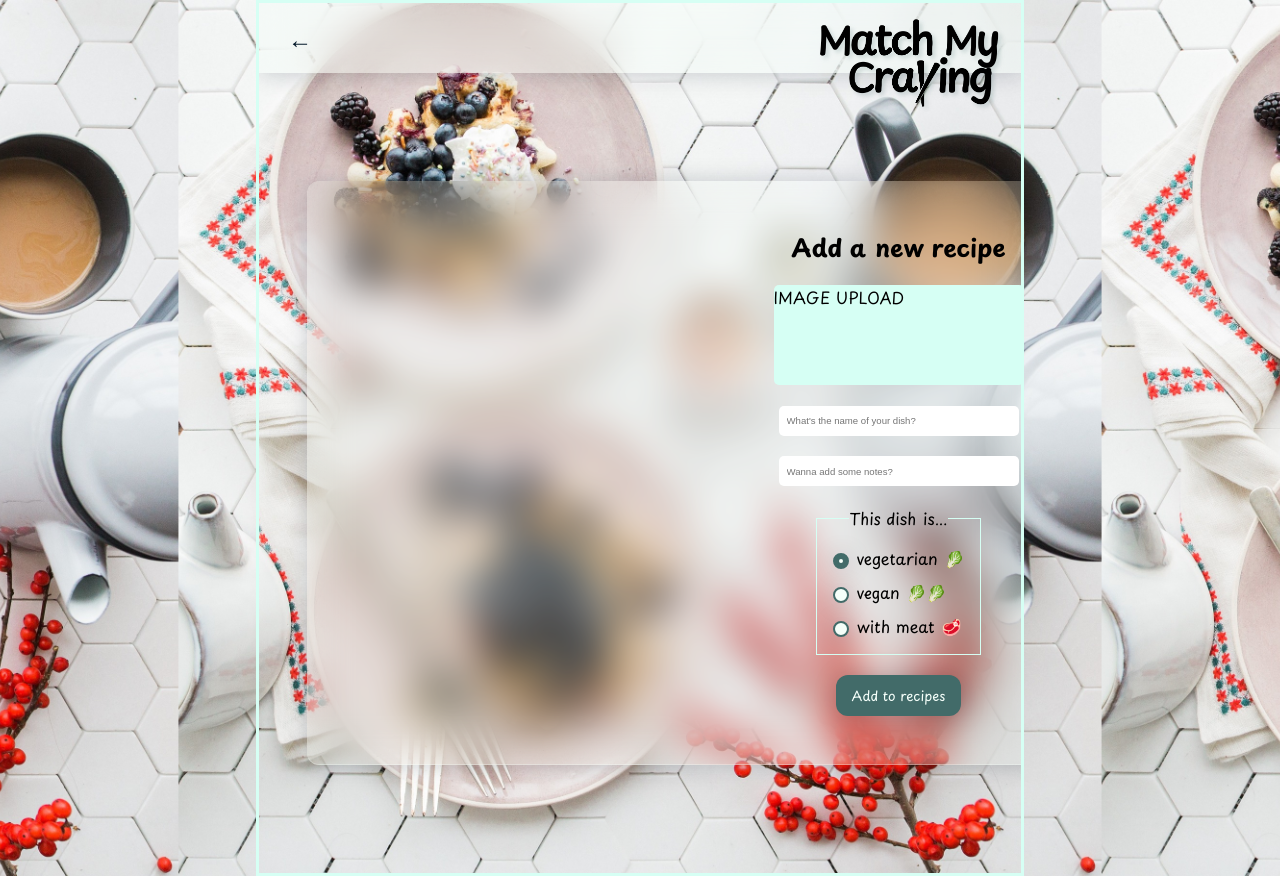
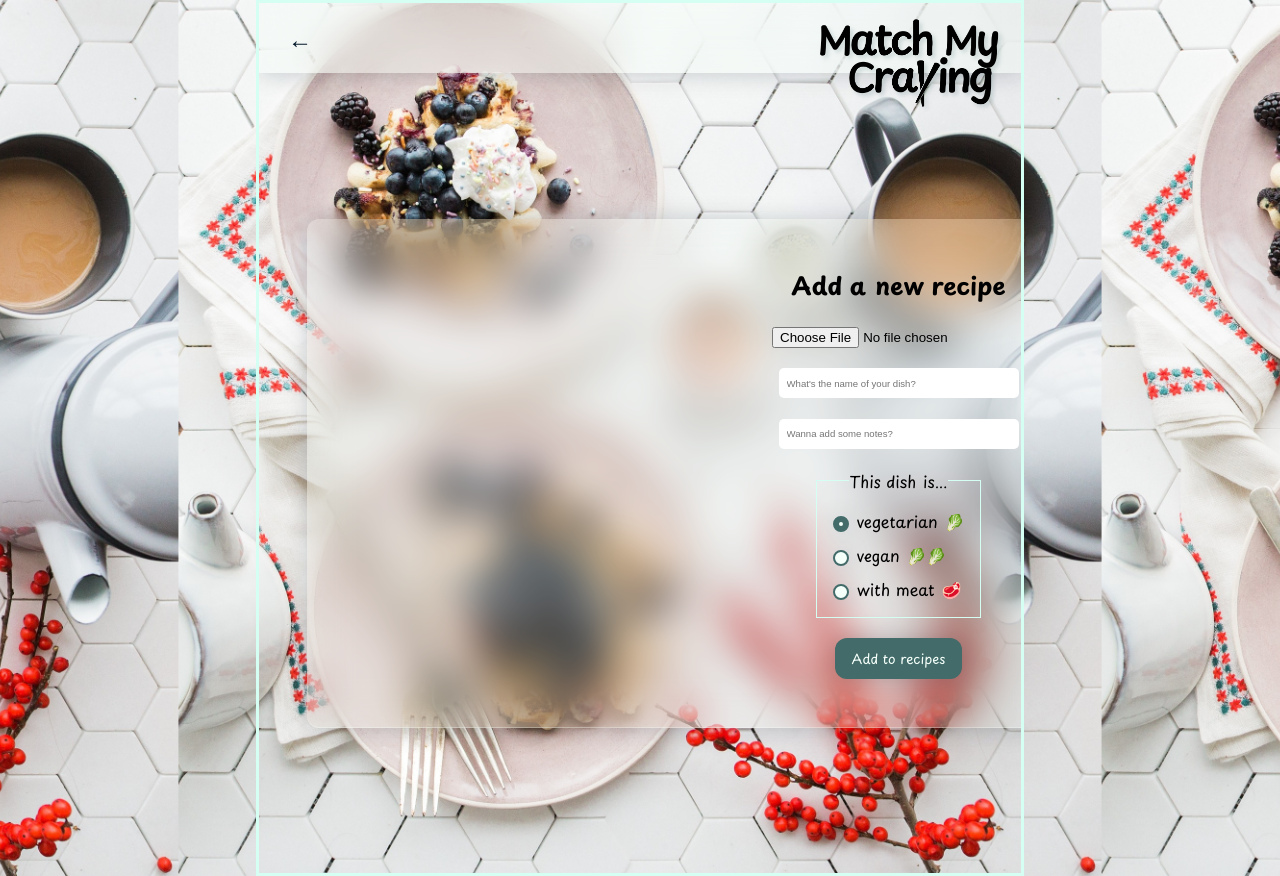
Before and after one commit to itsTHL/match-my-craving, a Next.js app: page /newrecipe in a window 1280 px wide. Built offline with nearby package versions, Linux system fonts and the light colour scheme; no server answers.

Commit message:
implement img upload add functions that handle img upload update form component

```diff
--- a/src/components/RecipeForm.js
+++ b/src/components/RecipeForm.js
@@ -2,16 +2,23 @@ import styles from "./RecipeForm.module.css";
 import { useRouter } from "next/router";
 import FoodPref from "./FoodPref";
 
-export default function RecipeForm({ onHandleSubmit, create, defaultData }) {
+export default function RecipeForm({
+  onHandleSubmit,
+  onHandleChange,
+  create,
+  defaultData,
+}) {
   return (
     <form
       className={`${styles.form}`}
       onSubmit={(event) => onHandleSubmit(event)}
+      onChange={(event) => onHandleChange(event)}
     >
       <h2>{create ? "Add a new recipe" : null}</h2>
-      <label htmlFor='imageupload"'>
+      <label htmlFor='file"'>
         {/* Pretending that there's an image upload field here */}
-        <div className={`${styles.imgupload_placeholder}`}>IMAGE UPLOAD</div>
+        {/* <div className={`${styles.imgupload_placeholder}`}>IMAGE UPLOAD</div> */}
+        <input type="file" name="file" id="title" />
       </label>
       <label htmlFor="title">
         <input
--- a/src/pages/newrecipe.js
+++ b/src/pages/newrecipe.js
@@ -1,8 +1,32 @@
 import { useRouter } from "next/router";
 import RecipeForm from "@/components/RecipeForm";
 import { useSession } from "next-auth/react";
+import { useState } from "react";
 
 export default function NewRecipe() {
+  const [imageSrc, setImageSrc] = useState();
+  const [uploadData, setUploadData] = useState();
+
+  //Triggers when the file input changes (ex: when a file is selected)
+
+  function handleChange(changeEvent) {
+    if (!changeEvent.target.files || changeEvent.target.files.length === 0) {
+      console.error("No files selected.");
+      return;
+    }
+    const reader = new FileReader();
+
+    reader.onload = function (onLoadEvent) {
+      setImageSrc(onLoadEvent.target.result);
+      setUploadData(undefined);
+    };
+
+    reader.readAsDataURL(changeEvent.target.files[0]);
+  }
+
+  // MY CODE FROM HERE
+  //
+
   const { data: session, status } = useSession();
   console.log("session in new recipe: ", session);
 
@@ -20,9 +44,14 @@ export default function NewRecipe() {
     event.preventDefault();
 
     const formData = new FormData(event.target);
+
+    const fileInput = Array.from(event.target.elements).find(
+      ({ name }) => name === "file"
+    );
+
     const newRecipe = Object.fromEntries(formData);
 
-    const response = await fetch(
+    const recipeResponse = await fetch(
       session?.user ? `/api/users/${session.user.id}` : null,
       {
         method: "POST",
@@ -33,18 +62,40 @@ export default function NewRecipe() {
       }
     );
 
-    if (response.ok) {
+    if (recipeResponse.ok) {
       event.target.reset();
-      console.log("response: ", response);
-      router.push(`${response.url}`);
+      console.log("recipe response: ", recipeResponse);
+      router.push(`${recipeResponse.url}`);
     } else {
       console.error("Recipe not added, try again");
     }
+
+    const imageFormData = new FormData();
+    for (const file of fileInput.files) {
+      imageFormData.append("file", file);
+    }
+
+    const imageData = await fetch(
+      "https://api.cloudinary.com/v1_1/dhlpyg6wk/image/upload",
+      {
+        method: "POST",
+        body: imageFormData,
+      }
+    ).then((r) => r.json());
+
+    // formData.append("upload_preset", "wesbhypg");
+
+    setImageSrc(imageData.secure_url);
+    setUploadData(imageData);
   }
 
   return (
     <>
-      <RecipeForm onHandleSubmit={handleSubmitRecipe} create={true} />
+      <RecipeForm
+        onHandleSubmit={handleSubmitRecipe}
+        onHandleChange={handleChange}
+        create={true}
+      />
     </>
   );
 }
```
